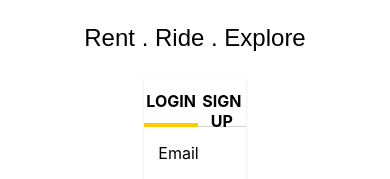
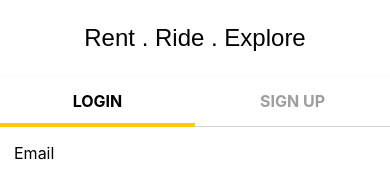
Before and after one commit to sahilgarg29/royalbrothers-frontend, a React (Create React App) app: page /login in a window 390 px wide. Shown: the top 179 px of the page. Built offline with nearby package versions, Linux system fonts and the light colour scheme.

Commit message:
Link  updation

```diff
--- a/src/pages/Login/Login.jsx
+++ b/src/pages/Login/Login.jsx
@@ -1,5 +1,6 @@
 import React from "react";
 import "./login.css";
+import {Link} from "react-router-dom"
 import VisibilityOutlinedIcon from '@mui/icons-material/VisibilityOutlined';
 import Checkbox from '@mui/material/Checkbox';
 const Login = () => {
@@ -17,7 +18,7 @@ const Login = () => {
     <div className="loginDiv">
          <div className="loginbar">
           <div className="login">LOGIN</div>
-          <div className="signin">SIGN UP</div>
+          <div className="signin">   <Link to="/signup" style={{textDecoration:"none",color:"#9e9e9e"}}>SIGN UP</Link></div>
          </div>
           <p style={{marginLeft:"14px"}}>Email</p>
           <div className="emailDiv">
--- a/src/pages/Login/login.css
+++ b/src/pages/Login/login.css
@@ -172,3 +172,10 @@
 .otp:hover{
     cursor:pointer
 }
+
+@media only screen and (min-width:128px) and (max-width: 900px) {
+    .loginDiv{
+        height:auto;
+        width:auto;
+    }
+}
--- a/src/pages/Signup/Signup.jsx
+++ b/src/pages/Signup/Signup.jsx
@@ -2,6 +2,7 @@ import React from "react";
 import "./signup.css";
 import VisibilityOutlinedIcon from '@mui/icons-material/VisibilityOutlined';
 import Checkbox from '@mui/material/Checkbox';
+import {Link} from "react-router-dom"
 const Signup = () => {
   return <div>
       <div className="ride">
@@ -9,7 +10,7 @@ const Signup = () => {
     </div>
     <div className="signupDiv">
     <div className="signupbar">
-          <div className="signuplogin">LOGIN</div>
+          <div className="signuplogin"> <Link to="/login" style={{textDecoration:"none",color:"#9e9e9e"}}>LOGIN</Link></div>
           <div className="signupsignin">SIGN UP</div>
          </div>
          <div className="nameDiv">
--- a/src/pages/Signup/signup.css
+++ b/src/pages/Signup/signup.css
@@ -1,6 +1,17 @@
 .body{
     font-family:Muli, sans-serif
   }
+  .ride{
+
+    width:99%;
+
+    margin: auto;
+    text-align: center;
+
+    font-size: 24px;
+    font-weight: 500 !important;
+    font-family: "Muli", sans-serif;
+}
 
   .signupDiv{
     height:600px;
@@ -185,3 +196,15 @@
 .signupcaptchalogo p:hover{
     text-decoration: underline;
 }
+
+
+@media only screen and (min-width:128px) and (max-width: 900px) {
+       .signupDiv{
+           width:auto;
+           height:auto;
+       }
+       .ride{
+           width:auto;
+           height:auto;
+       }
+  }
```
